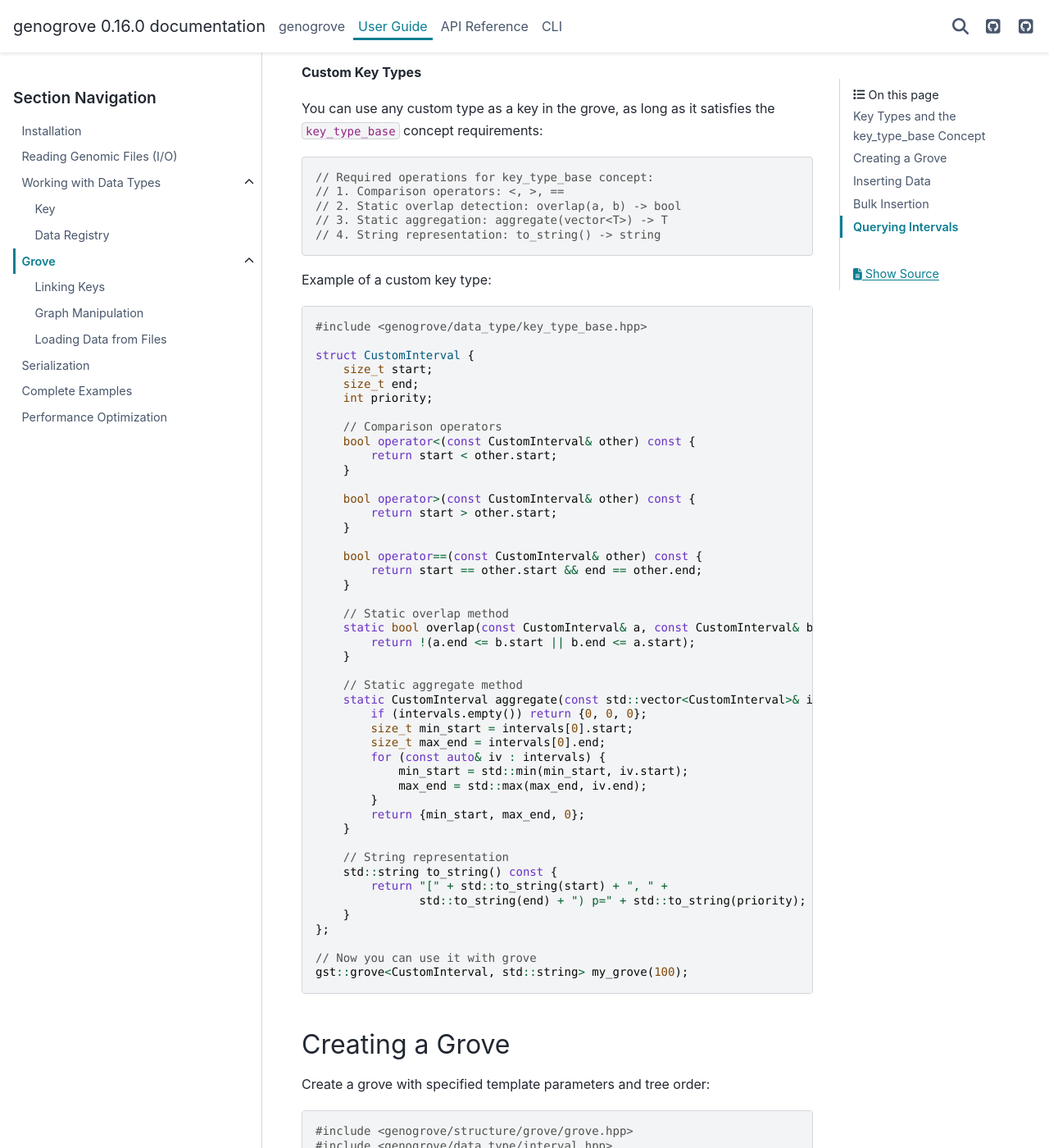
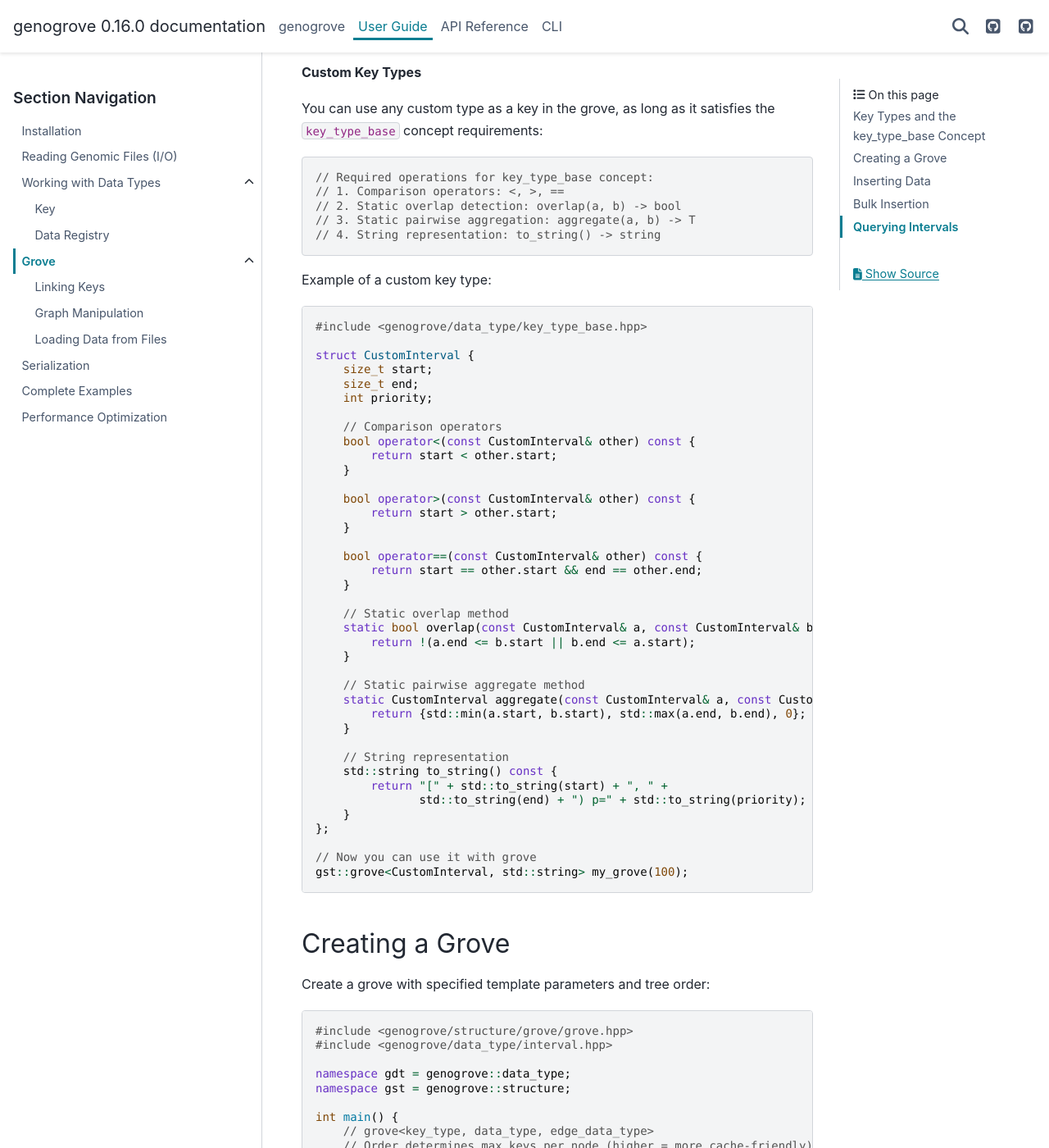
Before and after one commit to genogrove/docs, a Sphinx documentation site: the page built from source/guide/grove/grove.md, in a window 1280 px wide and 1400 px high, scrolled down 809 px. Shown: the whole window at 82% size. Built offline with Sphinx 7.4.7 and the PyData theme 0.15.4, drawn with Linux system fonts in a browser that asks for light colours; some of the changed text lies outside the part shown.

Commit message:
Update API signatures: pairwise aggregate, string_view, concept constraints
- aggregate() now takes two values instead of a vector (genogrove#210)
- Updated key_type_base concept to reflect pairwise signature
- Updated custom key type example with pairwise aggregate
- Documented concept constraints on link_if, get_neighbors_if, bulk insert
- Noted string_view adoption on intersect index param and get_attribute
- Updated gff_entry attributes map to use transparent comparator

Co-Authored-By: Claude Opus 4.6 <noreply@anthropic.com>

````diff
--- a/source/guide/grove/grove.md
+++ b/source/guide/grove/grove.md
@@ -25,7 +25,7 @@ You can use any custom type as a key in the grove, as long as it satisfies the `
 // Required operations for key_type_base concept:
 // 1. Comparison operators: <, >, ==
 // 2. Static overlap detection: overlap(a, b) -> bool
-// 3. Static aggregation: aggregate(vector<T>) -> T
+// 3. Static pairwise aggregation: aggregate(a, b) -> T
 // 4. String representation: to_string() -> string
 ```
 
@@ -57,16 +57,9 @@ struct CustomInterval {
         return !(a.end <= b.start || b.end <= a.start);
     }
 
-    // Static aggregate method
-    static CustomInterval aggregate(const std::vector<CustomInterval>& intervals) {
-        if (intervals.empty()) return {0, 0, 0};
-        size_t min_start = intervals[0].start;
-        size_t max_end = intervals[0].end;
-        for (const auto& iv : intervals) {
-            min_start = std::min(min_start, iv.start);
-            max_end = std::max(max_end, iv.end);
-        }
-        return {min_start, max_end, 0};
+    // Static pairwise aggregate method
+    static CustomInterval aggregate(const CustomInterval& a, const CustomInterval& b) {
+        return {std::min(a.start, b.start), std::max(a.end, b.end), 0};
     }
 
     // String representation
````
Also changed, not shown: other parts of source/guide/grove/grove.md (+9 -1 lines), source/guide/data_types.md (+5 -9 lines), source/guide/io.md (+2 -2 lines).
